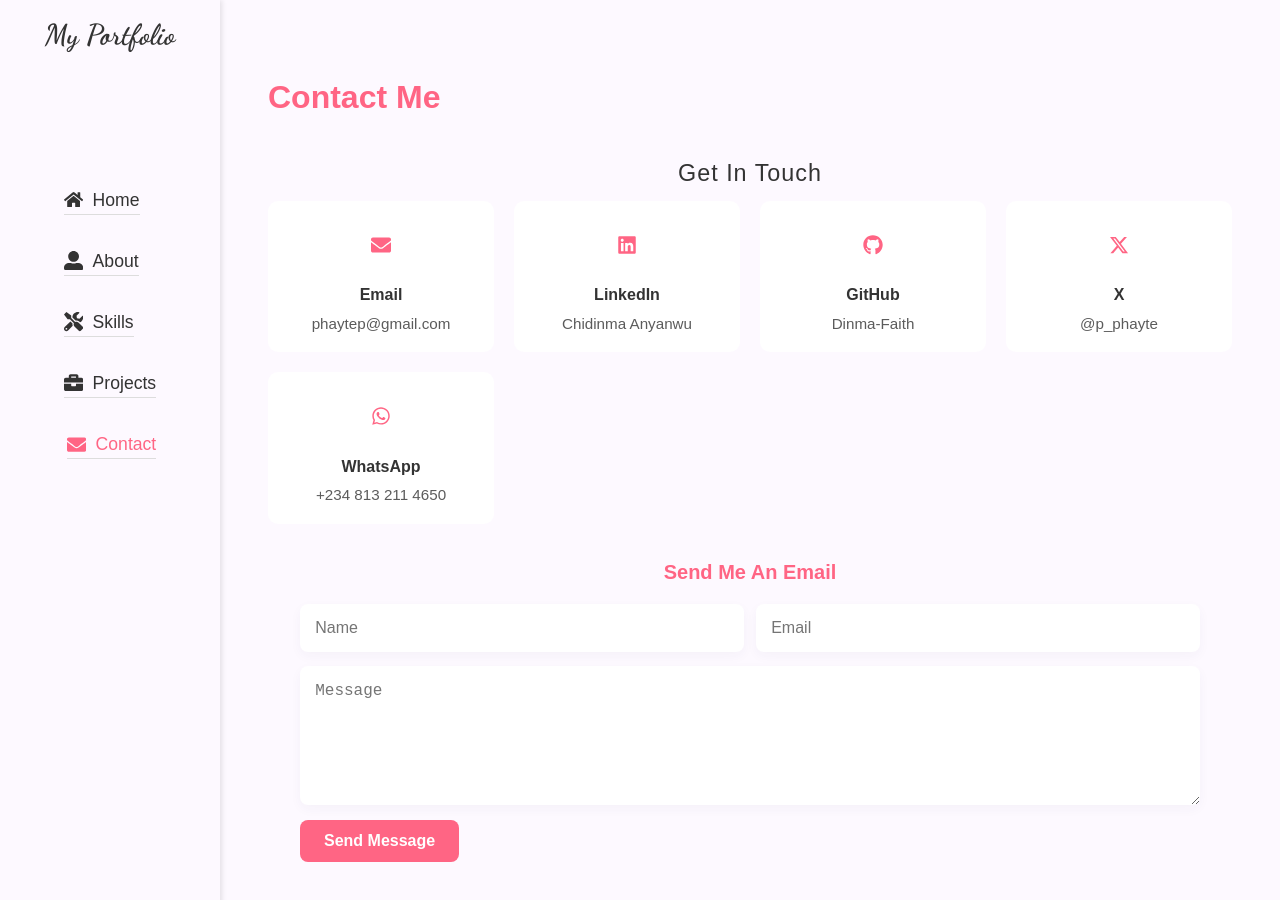
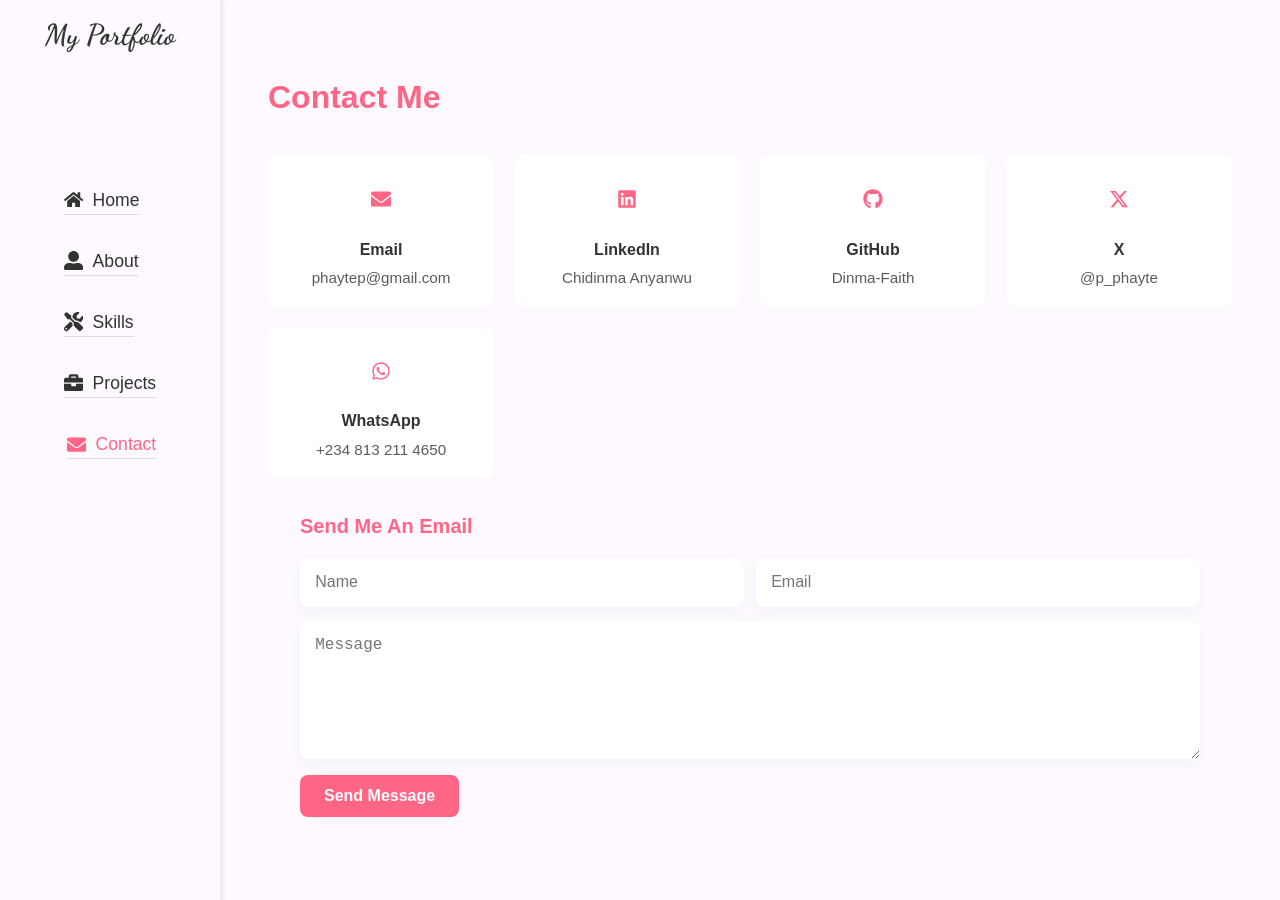
Before and after one commit to Dinma-Faith/my-portfolio-react, a React (Vite) app: page /contact in a window 1280 px wide. Shown: the top 900 px of the page. Built offline with nearby package versions, Linux system fonts and the light colour scheme.

Commit message:
Delete sectionLabel "Get in touch" from contact section

```diff
--- a/src/pages/contact.jsx
+++ b/src/pages/contact.jsx
@@ -16,7 +16,6 @@ const Contact = () => {
     <section className={styles.contact} id="contact">
       <div className={styles.container}>
         <h2 className={`heading ${styles.heading}`}>Contact Me</h2>
-        <p className={styles.sectionLabel}>Get in Touch</p>
 
         {/* Contact cards */}
         <div className={styles.contactGrid}>
--- a/src/styles/contact.module.css
+++ b/src/styles/contact.module.css
@@ -12,15 +12,6 @@
 .heading,
 .formHeading {
   color: var(--active-color);
-}
-
-.sectionLabel {
-  text-align: center;
-  font-size: 1.46rem;
-  letter-spacing: 1px;
-  text-transform: capitalize;
-  margin-bottom: 0.5rem;
-  color: var(--text-color);
 }
 
 .contactGrid {
@@ -85,7 +76,6 @@
 .formHeading {
   font-size: 1.25rem;
   margin-bottom: 1rem;
-  text-align: center;
 }
 
 /* Form (mobile first) */
```
